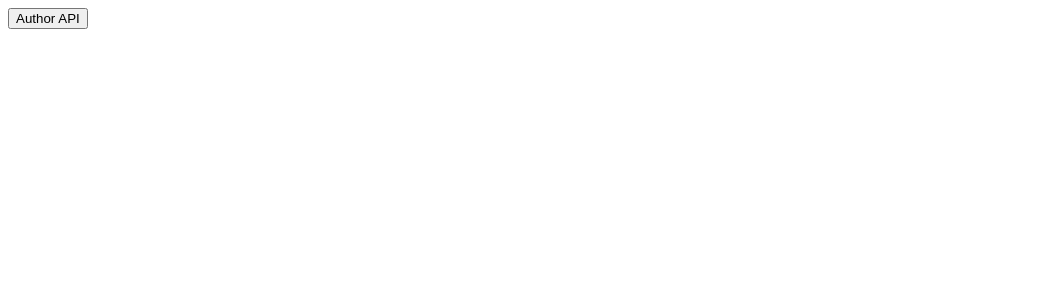
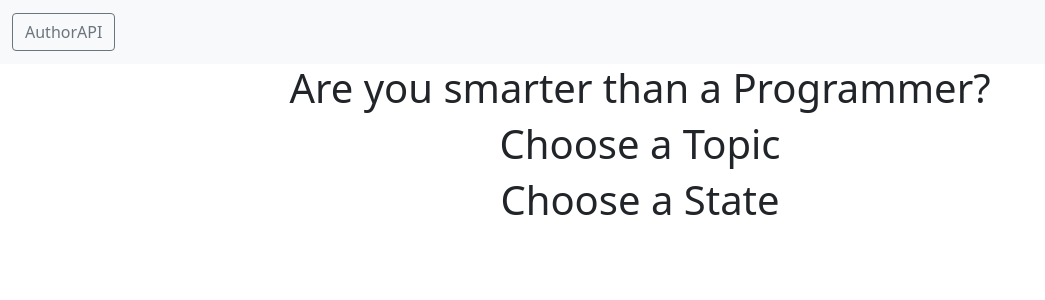
Before and after one commit to david-johnson-lrn/djApp, a PHP site: page / in a window 1280 px wide. Shown: the top 300 px of the page, without its empty margins (0-1045 px from the left). Run offline with PHP 8.4, Linux system fonts and the light colour scheme.

Commit message:
added bootstrap and added links to author aPI and back home

```diff
--- a/index.php
+++ b/index.php
@@ -15,13 +15,46 @@
     <meta charset="UTF-8">
     <meta http-equiv="X-UA-Compatible" content="IE=edge">
     <meta name="viewport" content="width=device-width, initial-scale=1.0">
+    <link href="https://cdn.jsdelivr.net/npm/bootstrap@5.0.2/dist/css/bootstrap.min.css" rel="stylesheet" integrity="sha384-EVSTQN3/azprG1Anm3QDgpJLIm9Nao0Yz1ztcQTwFspd3yD65VohhpuuCOmLASjC" crossorigin="anonymous">
     <title>Document</title>
 </head>
 
 <body>
-    <a href="/authorAPI.php">
+
+    <nav class="navbar navbar-dark bg-light">
+        <div class="container-fluid">
+            <a class="navbar-brand" href="/authorAPI.php">
+
+                <button type="button" class="btn btn-outline-secondary"> AuthorAPI</button>
+
+
+            </a>
+        </div>
+    </nav>
+
+    <!-- <a href="/authorAPI.php">
         <button> Author API </button>
-    </a>
+    </a> -->
+
+    <div class="container-fluid">
+
+        <div class="col d-flex justify-content-center">
+
+            <h1> Are you smarter than a Programmer?</h1>
+        </div>
+
+        <div class="col d-flex justify-content-center">
+
+            <h1> Choose a Topic</h1>
+        </div>
+        <div class="col d-flex justify-content-center">
+
+            <h1> Choose a State</h1>
+        </div>
+
+
+
+    </div>
 </body>
 
 </html>
```
Also changed, not shown: authorAPI.php (+12 -0 lines), Assets/NewYork_co_lines.jpeg (added), 1 other file.
